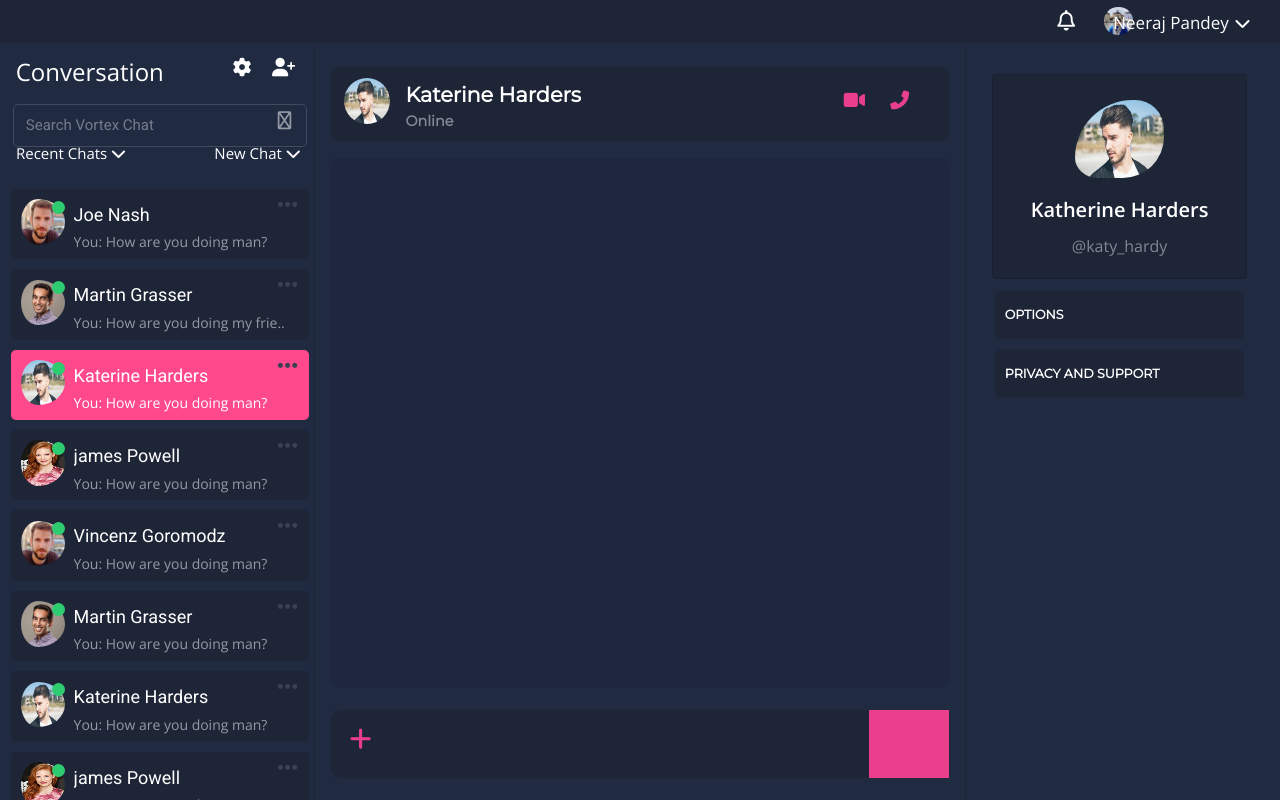
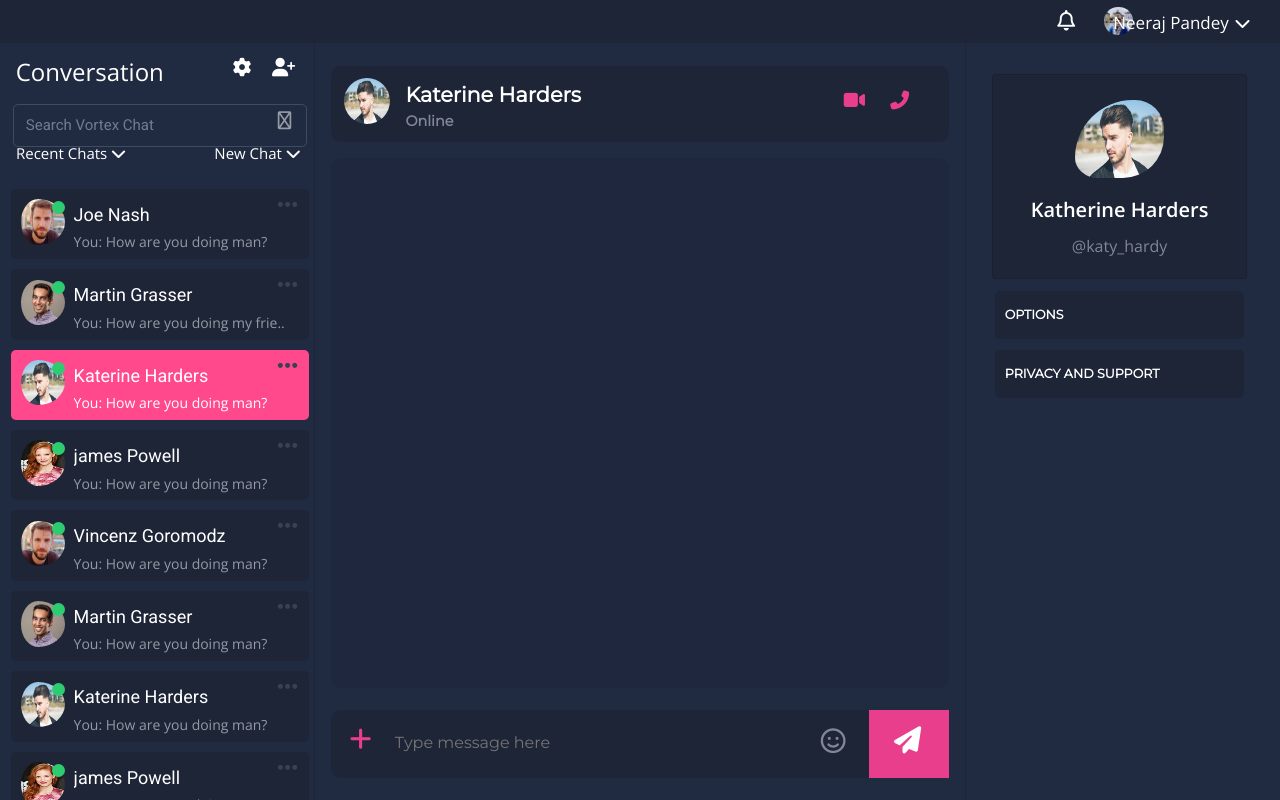
Before and after one commit to Tomyxtrejo/messaging_web_app, a React (Create React App) app in the folder client/: page / in a window 1280 px wide. Built offline with nearby package versions, Linux system fonts and the light colour scheme.

Commit message:
Edit chat page

```diff
--- a/client/src/components/contents/P2pChats.js
+++ b/client/src/components/contents/P2pChats.js
@@ -22,16 +22,25 @@ class P2pChats extends Component {
           </div>
 
         </div>
-        <div className="P2pChats_chats"></div>
+        <div className="P2pChats_chats">
+
+
+
+
+        </div>
         <div className="P2pChats_bottom">
           <div className="P2pChats_bottom_more">
           <i className="fas fa-plus plus-icon"></i>
           </div>
           <div className="P2pChats_bottom_message">
-          <textarea  className="textarea"/>
+          <textarea  className="textarea" placeholder="Type message here"/>
           </div>
-          <div className="P2pChats_bottom_emoji"></div>
-          <div className="P2pChats_bottom_send"></div>
+          <div className="P2pChats_bottom_emoji">
+            <i className="far fa-smile smile-icon"></i>
+          </div>
+          <div className="P2pChats_bottom_send">
+            <i className="fas fa-paper-plane send-icon"></i>
+          </div>
 
         </div>
       </div>
```
